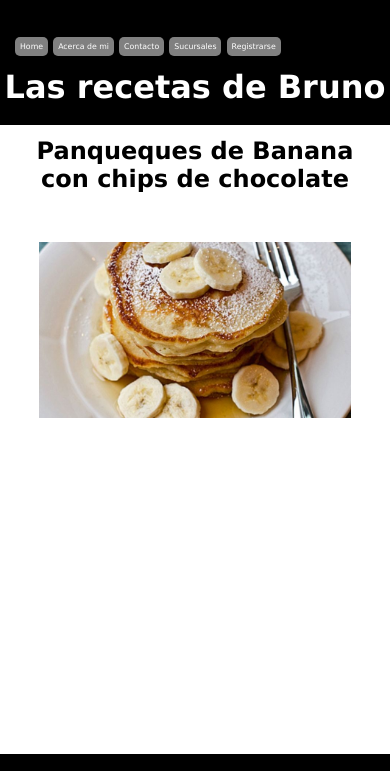
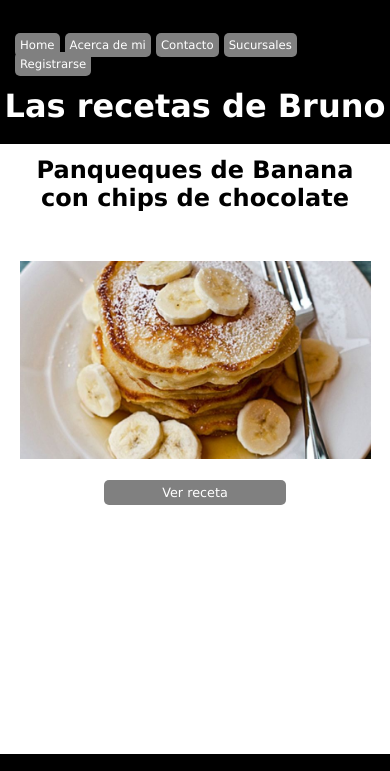
Before and after one commit to sdiazemail/CAC-Phyton-fullstack.github.io, a plain HTML site: page index.html in a window 390 px wide. Shown: the top 771 px of the page. Drawn offline with Linux system fonts and the light colour scheme.

Commit message:
link y nav

```diff
--- a/CSS/main.css
+++ b/CSS/main.css
@@ -30,6 +30,18 @@ nav{
 nav a:hover{
     animation: colornav 1s ease 0s infinite alternate;
 }
+.link{
+    background-color: grey;
+    color: white;
+    text-decoration: none;
+    padding: 5px;
+    border-radius: 5px;
+    font-size: 0.8rem;
+    padding: 0,3%;
+    padding-left: 15%;
+    padding-right: 15%;
+}
+
 @keyframes colornav {
     from {background-color: grey;}
     to {background-color: rgb(73, 60, 60);}
@@ -186,7 +198,7 @@ menu{
 }
 @media only screen and (max-width: 800px){
  .center{width: 500px;}
- .nav{font-size: 2vw;}
- img{width: 80%;}
+ .nav{font-size: 3vw;}
+ img{width: 90%;}
 
 }
--- a/index.html
+++ b/index.html
@@ -25,7 +25,8 @@
 
         <br><br>
         <a href="panquequesdebanana.html"><img src="Imagenes/panqueques.jpeg" alt="Foto de panqueque de banana" width="600"></a>
-        <br>
+        <br><br>
+        <a href="panquequesdebanana.html" class="link">Ver receta</a>
     </menu>
     <footer>
         <br>
```
